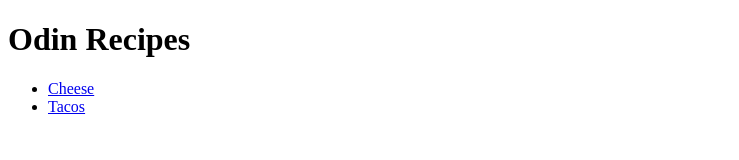
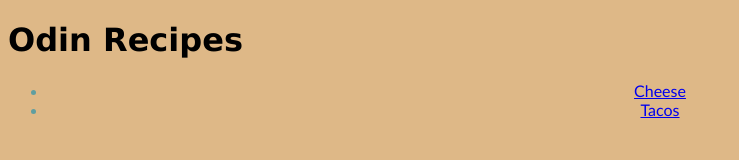
Before and after one commit to SamyDz7/Odin-recipes, a plain HTML site: page index.html in a window 1280 px wide. Shown: the whole page, without its empty margins (0-739 px from the left). Drawn offline with Linux system fonts and the light colour scheme.

Commit message:
Added style

```diff
--- a/index.html
+++ b/index.html
@@ -5,6 +5,7 @@
     <meta http-equiv="X-UA-Compatible" content="IE=edge">
     <meta name="viewport" content="width=device-width, initial-scale=1.0">
     <title>Document</title>
+    <link rel="stylesheet" href="style.css">
 </head>
 <body>
     <h1>Odin Recipes</h1>
--- /dev/null
+++ b/style.css
@@ -0,0 +1,13 @@
+li {
+    text-align: center;
+    color: cadetblue;
+    background-color: burlywood;
+    font-family: 'Trebuchet MS', 'Lucida Sans Unicode', 'Lucida Grande', 'Lucida Sans', Arial, sans-serif;
+}
+body {
+ background-color: burlywood;
+ font-family: Verdana, Geneva, Tahoma, sans-serif;
+
+
+
+}
```
Also changed, not shown: recipes/cheese.html (+1 -0 lines), recipes/tacos.html (+1 -0 lines).
